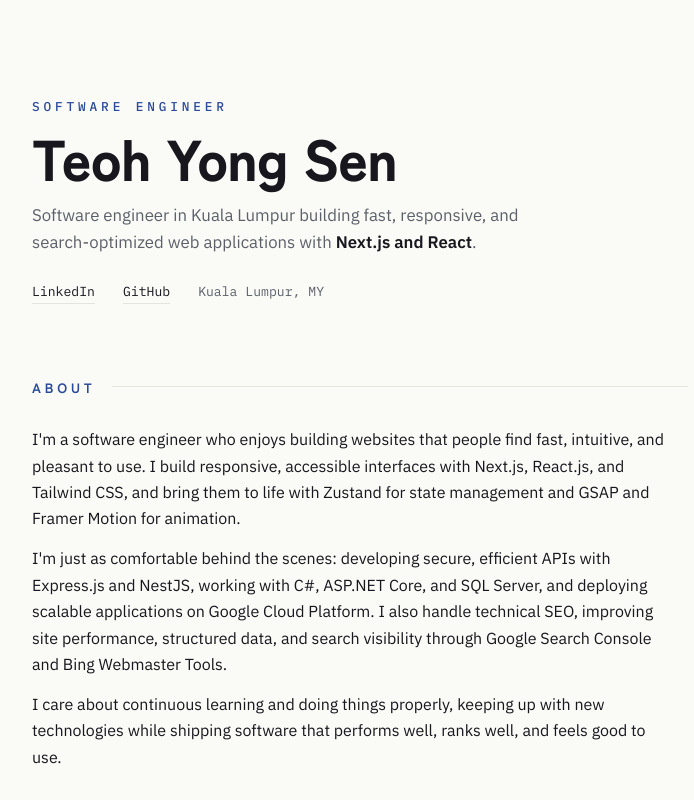
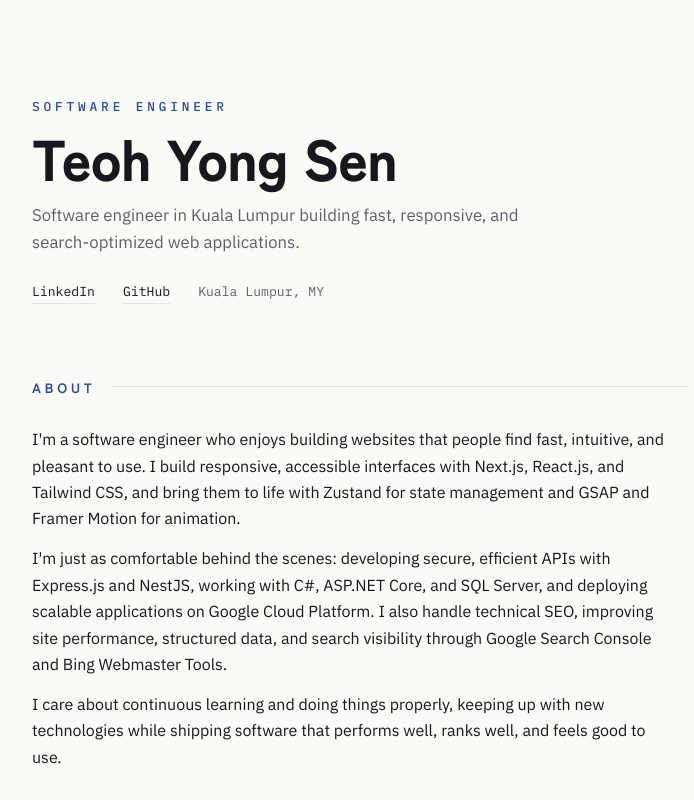
Before and after one commit to sen5243/resume, a plain HTML site: page index.html in a window 1280 px wide. Shown: the top 800 px of the page, without its empty margins (280-974 px from the left). Drawn offline with Linux system fonts and the light colour scheme.

Commit message:
Generalize intro headline
Co-Authored-By: Claude Fable 5 <noreply@anthropic.com>

```diff
--- a/index.html
+++ b/index.html
@@ -373,8 +373,7 @@
         <h1>Teoh Yong Sen</h1>
         <p class="headline">
           Software engineer in Kuala Lumpur building fast, responsive, and
-          search-optimized web applications with
-          <strong>Next.js and React</strong>.
+          search-optimized web applications.
         </p>
         <nav class="contact" aria-label="Contact">
           <a href="https://www.linkedin.com/in/teoh-yong-sen-781ab3232/"
```
